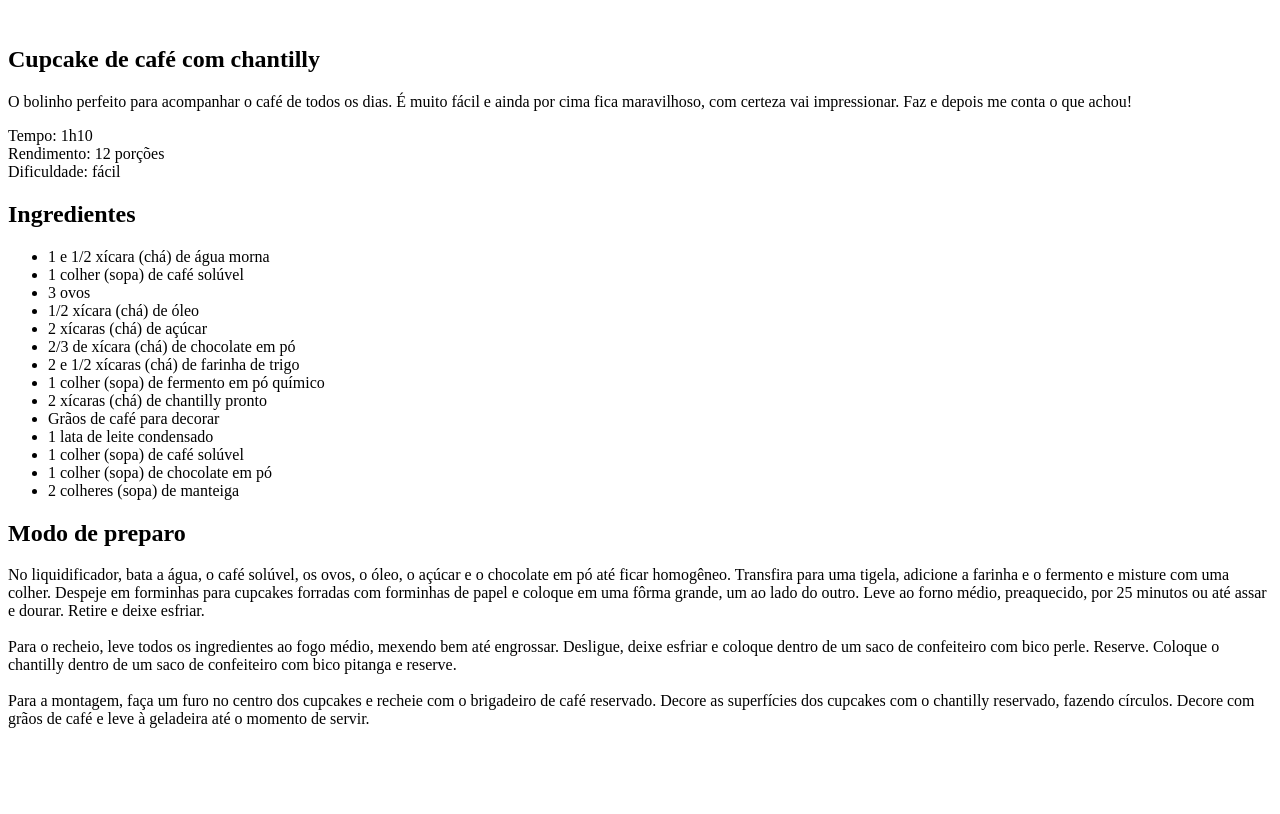
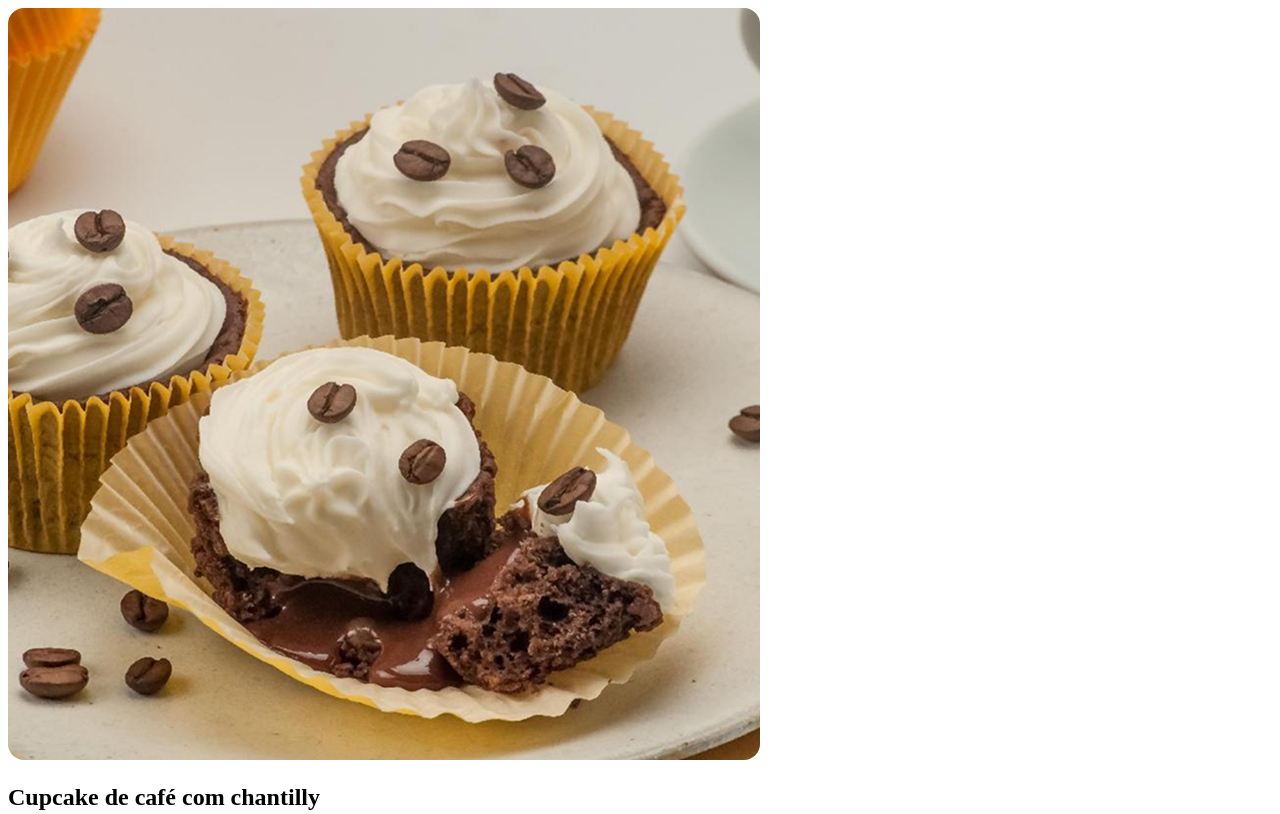
Before and after one commit to VictorMartinsD/pagina-de-receita, a plain HTML site: page index.html in a window 1280 px wide. Shown: the top 814 px of the page. Drawn offline with Linux system fonts and the light colour scheme.

Commit message:
adicionando imagens e style.css

```diff
--- a/index.html
+++ b/index.html
@@ -4,10 +4,11 @@
   <meta charset="UTF-8">
   <meta name="viewport" content="width=device-width, initial-scale=1.0">
   <title>Página de receita</title>
+  <link rel="stylesheet" href="style.css">
 </head>
 <body>
   <div id="page">
-    <img src="" alt="">
+    <img src="assets/main-image.png" alt="Imagem de cupcakes com graos de cafe e chantilly">
     <main>
       <section id="about">
         <h1>Cupcake de café com chantilly</h1>
--- a/style.css
+++ b/style.css
@@ -0,0 +1,3 @@
+img {
+  border-radius: 16px;
+}
```
Also changed, not shown: assets/bg.jpg (added), assets/main-image.png (added), 1 other file.
